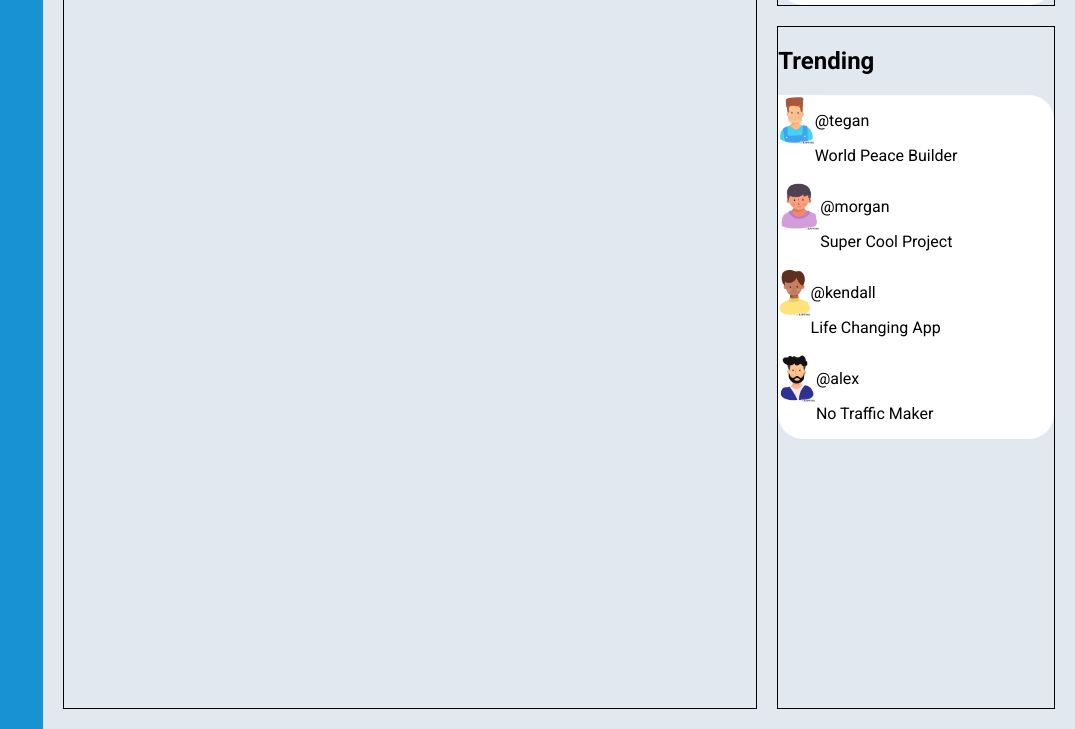
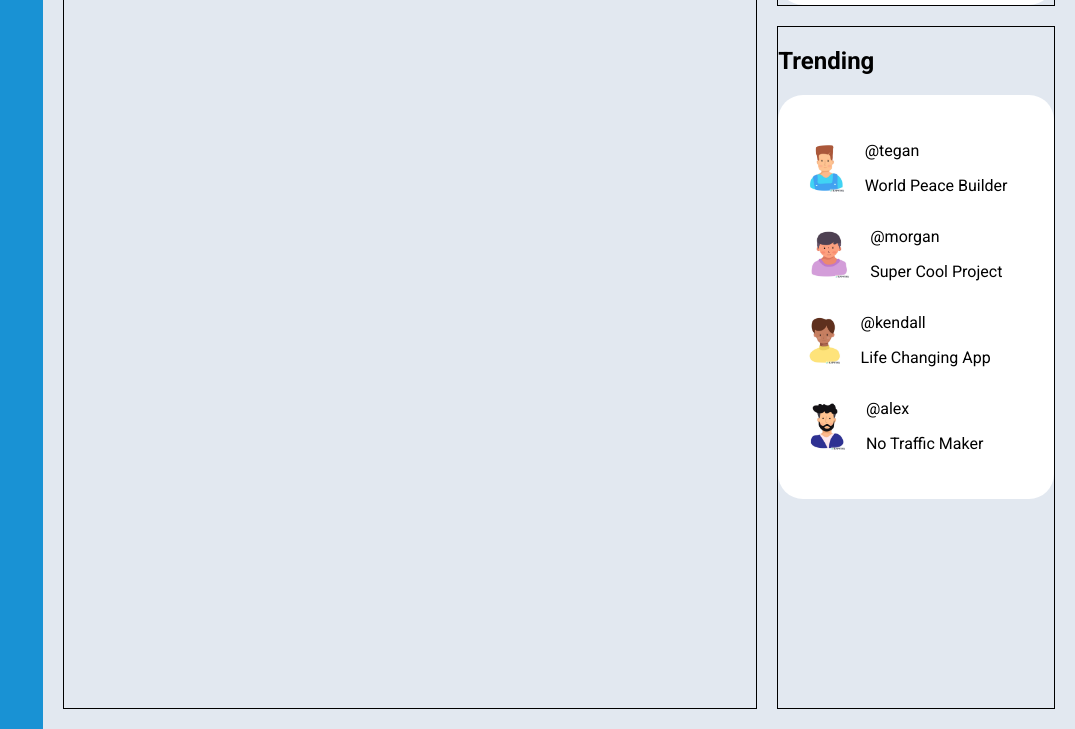
Before and after one commit to rehmanjav/odin-dashboard, a plain HTML site: page index.html in a window 1280 px wide. Shown: the part 917-1646 px from the top of the page, without its empty margins (205-1280 px from the left). Drawn offline with Linux system fonts and the light colour scheme.

Commit message:
Complete trending

```diff
--- a/styles.css
+++ b/styles.css
@@ -239,8 +239,11 @@ main {
 .trending-div {
     background-color: white;
     border-radius: 25px;
+    padding: 30px;
 }
 
 .trending-user {
     display: flex;
+    align-items: center;
+    gap: 20px;
 }
```
